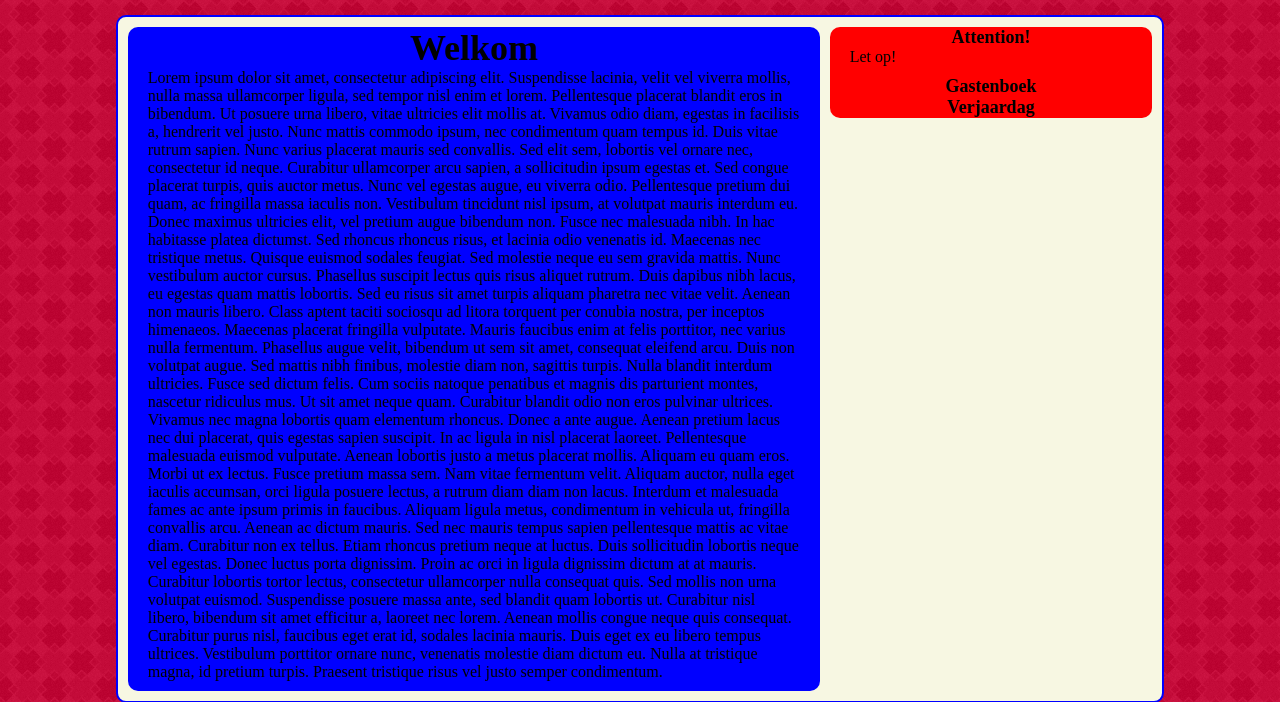
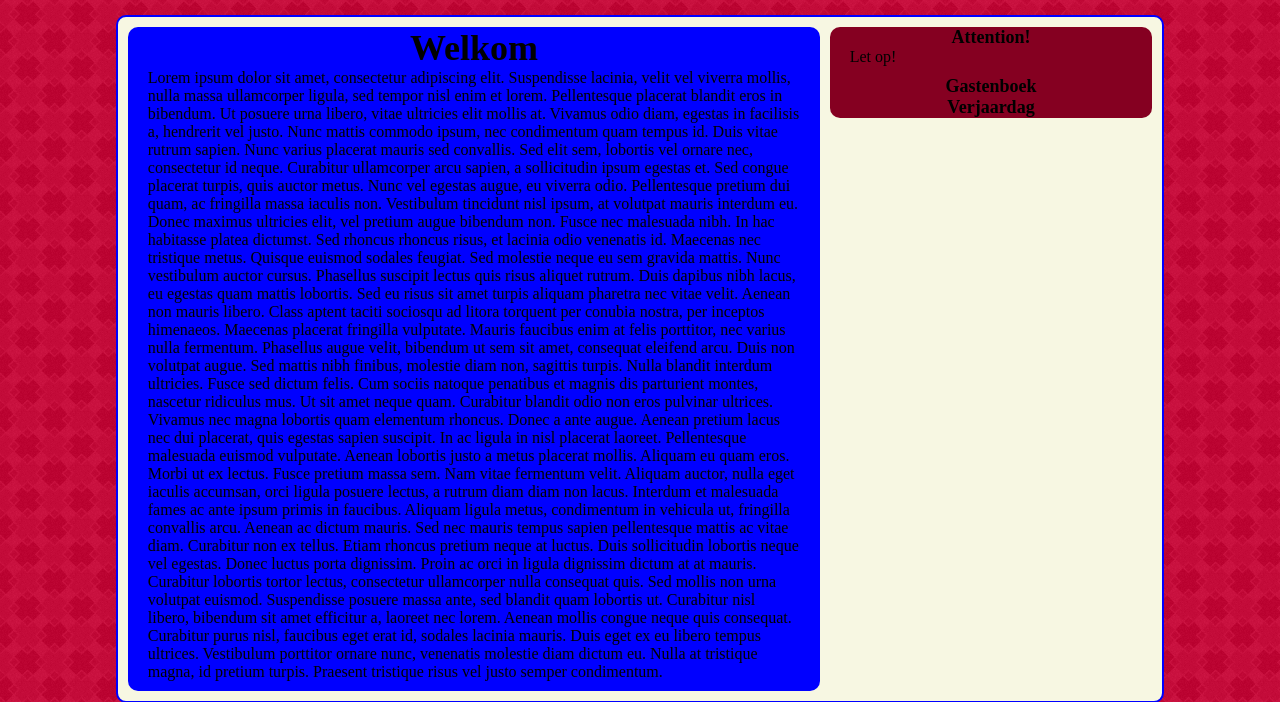
Before and after one commit to Zippie91/chirodbh2, a PHP site: page /test.php in a window 1280 px wide. Shown: the part 182-884 px from the top of the page. Run offline with PHP 8.4, Linux system fonts and the light colour scheme.

Commit message:
Change color aside

```diff
--- a/CSS/main.css
+++ b/CSS/main.css
@@ -144,7 +144,7 @@ aside {
   margin: 10px;
   margin-right: 0.9090%; /* 10px / 1100px */
   margin-left: 0.4545%; /* 5px / 1100px */
-  background-color: red;
+  background-color: #850021;
   float: right;
   border-radius: 10px;
 }
```
